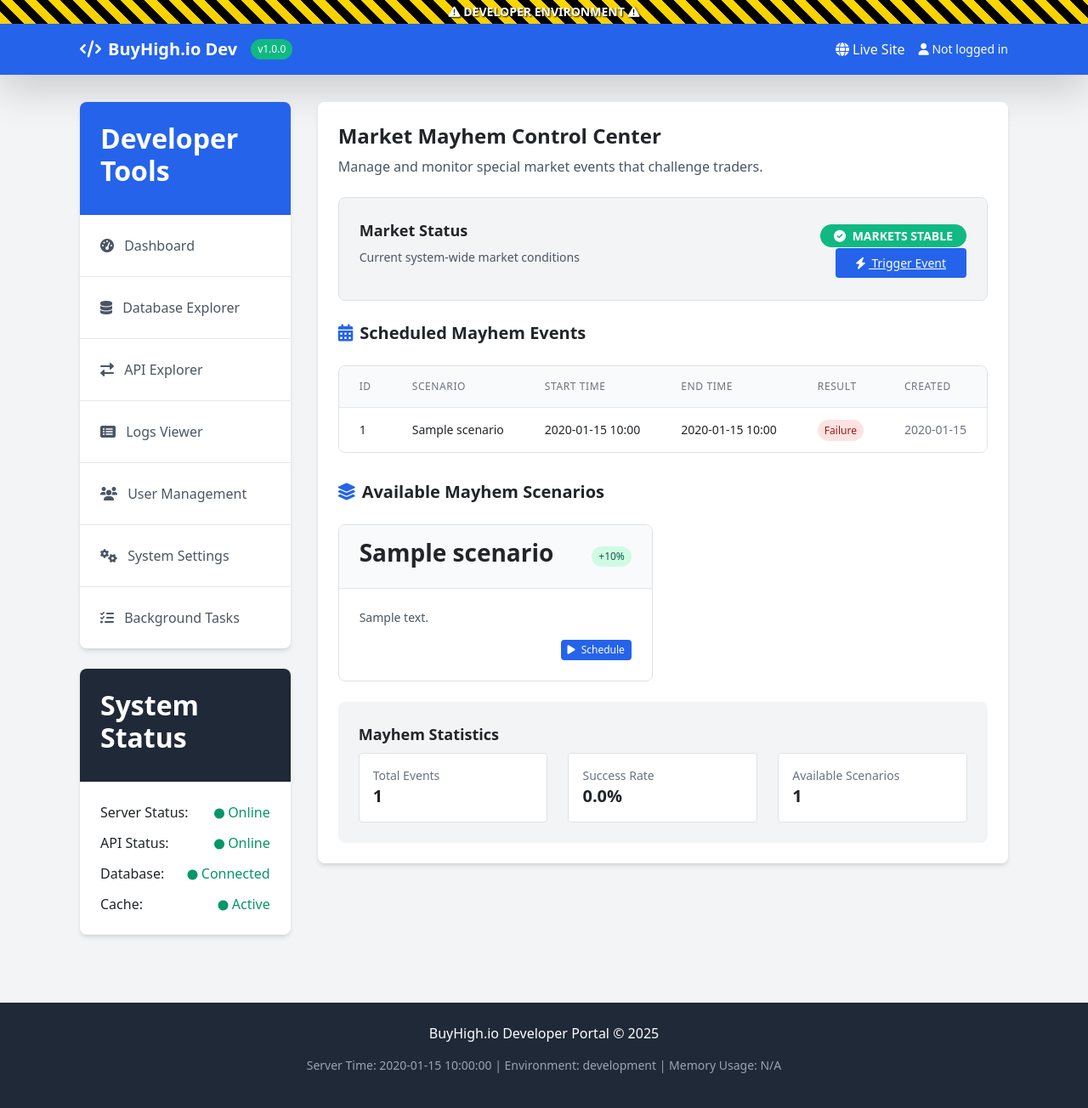
After one commit to stoyse/BuyHigh.io, a Python web app: template templates/dev/mayhem.html in a window 1280 px wide. The commit adds this page. Shown: the whole page at 85% size. Run offline with Jinja, Linux system fonts and the light colour scheme; the template is opened without the code that fills it: most values are stand-ins (such as "Sample title", 1, 10 or a date in 2020); some libraries are stand-ins or nearby versions.

Commit message:
added page in dev dashboard for maywhem shedule and see the schedule and see the scenarios

```diff
--- /dev/null
+++ b/templates/dev/mayhem.html
@@ -0,0 +1,225 @@
+{% extends 'dev/base.html' %}
+
+{% block title %}Market Mayhem{% endblock %}
+
+{% block content %}
+<div class="mb-6">
+    <h1 class="text-2xl font-bold mb-2">Market Mayhem Control Center</h1>
+    <p class="text-gray-600">Manage and monitor special market events that challenge traders.</p>
+</div>
+
+<!-- Mayhem Status -->
+<div class="bg-gray-100 border rounded-lg p-4 mb-6">
+    <div class="flex items-center justify-between">
+        <div>
+            <h2 class="font-bold text-lg">Market Status</h2>
+            <p class="text-sm text-gray-600">Current system-wide market conditions</p>
+        </div>
+        <div class="text-right">
+            <div class="mb-2">
+                {% if check_if_mayhem %}
+                <span class="bg-red-500 text-white px-3 py-1 rounded-full text-sm font-bold">
+                    <i class="fas fa-exclamation-triangle mr-1"></i> MAYHEM ACTIVE
+                </span>
+                {% else %}
+                <span class="bg-green-500 text-white px-3 py-1 rounded-full text-sm font-bold">
+                    <i class="fas fa-check-circle mr-1"></i> MARKETS STABLE
+                </span>
+                {% endif %}
+            </div>
+            <a href="#" class="bg-blue-600 hover:bg-blue-700 text-white px-4 py-2 rounded text-sm">
+                <i class="fas fa-bolt mr-1"></i> Trigger Event
+            </a>
+        </div>
+    </div>
+</div>
+
+<!-- Scheduled Events Table -->
+<div class="mb-8">
+    <h2 class="text-xl font-bold mb-4 flex items-center">
+        <i class="fas fa-calendar-alt mr-2 text-blue-600"></i> Scheduled Mayhem Events
+    </h2>
+    <div class="overflow-x-auto bg-white border rounded-lg">
+        <table class="min-w-full divide-y divide-gray-200">
+            <thead class="bg-gray-50">
+                <tr>
+                    <th class="px-4 py-3 text-left text-xs font-medium text-gray-500 uppercase tracking-wider">ID</th>
+                    <th class="px-4 py-3 text-left text-xs font-medium text-gray-500 uppercase tracking-wider">Scenario</th>
+                    <th class="px-4 py-3 text-left text-xs font-medium text-gray-500 uppercase tracking-wider">Start Time</th>
+                    <th class="px-4 py-3 text-left text-xs font-medium text-gray-500 uppercase tracking-wider">End Time</th>
+                    <th class="px-4 py-3 text-left text-xs font-medium text-gray-500 uppercase tracking-wider">Result</th>
+                    <th class="px-4 py-3 text-left text-xs font-medium text-gray-500 uppercase tracking-wider">Created</th>
+                </tr>
+            </thead>
+            <tbody class="bg-white divide-y divide-gray-200">
+                {% for event in all_mayhem %}
+                <tr class="hover:bg-gray-50">
+                    <td class="px-4 py-3 whitespace-nowrap text-sm">{{ event.id }}</td>
+                    <td class="px-4 py-3 whitespace-nowrap text-sm">
+                        {% for scenario in mayhem_scenarios if scenario.id == event.scenario_id %}
+                            <span title="{{ scenario.description }}">{{ scenario.name }}</span>
+                        {% endfor %}
+                    </td>
+                    <td class="px-4 py-3 whitespace-nowrap text-sm">{{ event.start_time.strftime('%Y-%m-%d %H:%M') }}</td>
+                    <td class="px-4 py-3 whitespace-nowrap text-sm">{{ event.end_time.strftime('%Y-%m-%d %H:%M') }}</td>
+                    <td class="px-4 py-3 whitespace-nowrap text-sm">
+                        {% if event.result == 'success' %}
+                        <span class="px-2 py-1 text-xs rounded-full bg-green-100 text-green-800">Success</span>
+                        {% else %}
+                        <span class="px-2 py-1 text-xs rounded-full bg-red-100 text-red-800">Failure</span>
+                        {% endif %}
+                    </td>
+                    <td class="px-4 py-3 whitespace-nowrap text-sm text-gray-500">{{ event.created_at.strftime('%Y-%m-%d') }}</td>
+                </tr>
+                {% endfor %}
+            </tbody>
+        </table>
+    </div>
+</div>
+
+<!-- Available Scenarios -->
+<div class="mb-6">
+    <h2 class="text-xl font-bold mb-4 flex items-center">
+        <i class="fas fa-layer-group mr-2 text-blue-600"></i> Available Mayhem Scenarios
+    </h2>
+    <div class="grid grid-cols-1 md:grid-cols-2 gap-4">
+        {% for scenario in mayhem_scenarios %}
+        <div class="border rounded-lg overflow-hidden bg-white hover:shadow-md">
+            <div class="px-4 py-3 bg-gray-50 border-b flex justify-between items-center">
+                <h3 class="font-bold">{{ scenario.name }}</h3>
+                {% if scenario.stock_price_change > 0 %}
+                <span class="px-2 py-1 bg-green-100 text-green-800 rounded-full text-xs">
+                    +{{ scenario.stock_price_change }}%
+                </span>
+                {% else %}
+                <span class="px-2 py-1 bg-red-100 text-red-800 rounded-full text-xs">
+                    {{ scenario.stock_price_change }}%
+                </span>
+                {% endif %}
+            </div>
+            <div class="p-4">
+                <p class="text-sm text-gray-600 mb-3">{{ scenario.description }}</p>
+                <div class="flex justify-end">
+                    <button class="text-xs bg-blue-600 hover:bg-blue-700 text-white px-2 py-1 rounded"
+                            onclick="openScheduleModal({{ scenario.id }})">
+                        <i class="fas fa-play mr-1"></i> Schedule
+                    </button>
+                </div>
+            </div>
+        </div>
+        {% endfor %}
+    </div>
+</div>
+
+<!-- Stats Section -->
+<div class="bg-gray-100 rounded-lg p-4">
+    <h2 class="text-lg font-bold mb-2">Mayhem Statistics</h2>
+    <div class="grid grid-cols-1 md:grid-cols-3 gap-4">
+        <div class="bg-white p-3 rounded border">
+            <div class="text-sm text-gray-500">Total Events</div>
+            <div class="font-bold text-xl">{{ all_mayhem|length }}</div>
+        </div>
+        <div class="bg-white p-3 rounded border">
+            <div class="text-sm text-gray-500">Success Rate</div>
+            <div class="font-bold text-xl">
+                {% set success_count = all_mayhem|selectattr('result', 'equalto', 'success')|list|length %}
+                {{ "%.1f"|format(success_count / all_mayhem|length * 100) }}%
+            </div>
+        </div>
+        <div class="bg-white p-3 rounded border">
+            <div class="text-sm text-gray-500">Available Scenarios</div>
+            <div class="font-bold text-xl">{{ mayhem_scenarios|length }}</div>
+        </div>
+    </div>
+</div>
+
+<!-- Schedule Modals (one for each scenario) -->
+{% for scenario in mayhem_scenarios %}
+<div id="scheduleModal{{ scenario.id }}" class="fixed inset-0 bg-gray-800 bg-opacity-50 z-50 flex items-center justify-center hidden">
+    <div class="bg-white rounded-lg shadow-lg max-w-md w-full p-6">
+        <div class="flex justify-between items-center mb-4">
+            <h3 class="font-bold text-lg">Schedule "{{ scenario.name }}"</h3>
+            <button onclick="closeScheduleModal({{ scenario.id }})" class="text-gray-500 hover:text-gray-700">
+                <i class="fas fa-times"></i>
+            </button>
+        </div>
+
+        <form action="{{ url_for('dev.mayhem_shedule', scenario_id=scenario.id) }}" method="POST">
+            <div class="mb-4">
+                <label for="start_time{{ scenario.id }}" class="block text-sm font-medium text-gray-700 mb-1">Start Time</label>
+                <input type="datetime-local" id="start_time{{ scenario.id }}" name="start_time"
+                       class="border rounded w-full py-2 px-3" required>
+            </div>
+
+            <div class="mb-4">
+                <label for="end_time{{ scenario.id }}" class="block text-sm font-medium text-gray-700 mb-1">End Time</label>
+                <input type="datetime-local" id="end_time{{ scenario.id }}" name="end_time"
+                       class="border rounded w-full py-2 px-3" required>
+            </div>
+
+            <div class="mb-4">
+                <label for="result{{ scenario.id }}" class="block text-sm font-medium text-gray-700 mb-1">Expected Result</label>
+                <select id="result{{ scenario.id }}" name="result" class="border rounded w-full py-2 px-3" required>
+                    <option value="success">Success</option>
+                    <option value="failure">Failure</option>
+                </select>
+            </div>
+
+            <div class="flex justify-between pt-2 border-t">
+                <button type="button" onclick="closeScheduleModal({{ scenario.id }})"
+                        class="px-4 py-2 bg-gray-200 hover:bg-gray-300 rounded">
+                    Cancel
+                </button>
+                <button type="submit" class="px-4 py-2 bg-blue-600 hover:bg-blue-700 text-white rounded">
+                    <i class="fas fa-calendar-plus mr-1"></i> Schedule Event
+                </button>
+            </div>
+        </form>
+    </div>
+</div>
+{% endfor %}
+{% endblock %}
+
+{% block extra_js %}
+<script>
+    function openScheduleModal(scenarioId) {
+        document.getElementById('scheduleModal' + scenarioId).classList.remove('hidden');
+
+        // Set default values
+        const now = new Date();
+        const tomorrow = new Date(now);
+        tomorrow.setDate(tomorrow.getDate() + 1);
+
+        // Format for datetime-local input
+        const formatDate = (date) => {
+            return date.getFullYear() + '-' +
+                   String(date.getMonth() + 1).padStart(2, '0') + '-' +
+                   String(date.getDate()).padStart(2, '0') + 'T' +
+                   String(date.getHours()).padStart(2, '0') + ':' +
+                   String(date.getMinutes()).padStart(2, '0');
+        };
+
+        // Set default times - start time tomorrow, end time 15 minutes later
+        const startTime = formatDate(tomorrow);
+        tomorrow.setMinutes(tomorrow.getMinutes() + 15);
+        const endTime = formatDate(tomorrow);
+
+        document.getElementById('start_time' + scenarioId).value = startTime;
+        document.getElementById('end_time' + scenarioId).value = endTime;
+    }
+
+    function closeScheduleModal(scenarioId) {
+        document.getElementById('scheduleModal' + scenarioId).classList.add('hidden');
+    }
+
+    // Close modals when clicking outside
+    document.addEventListener('click', function(event) {
+        const modals = document.querySelectorAll('[id^="scheduleModal"]');
+        modals.forEach(modal => {
+            if (event.target === modal) {
+                modal.classList.add('hidden');
+            }
+        });
+    });
+</script>
+{% endblock %}
```
Also changed, not shown: database/handler/postgres/postgre_market_mayhem_handler.py (+33 -0 lines), routes/dev_routes.py (+31 -0 lines), templates/dev/index.html (+4 -4 lines).
